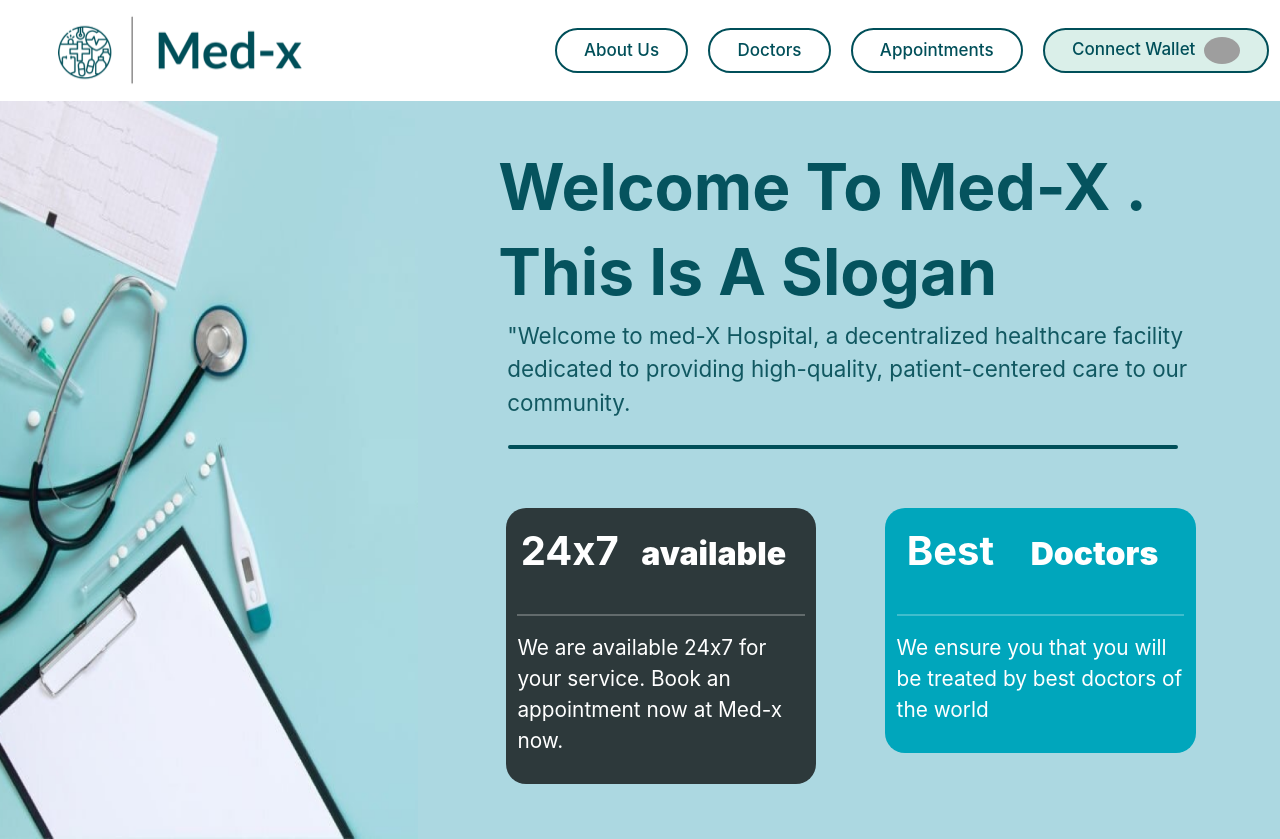
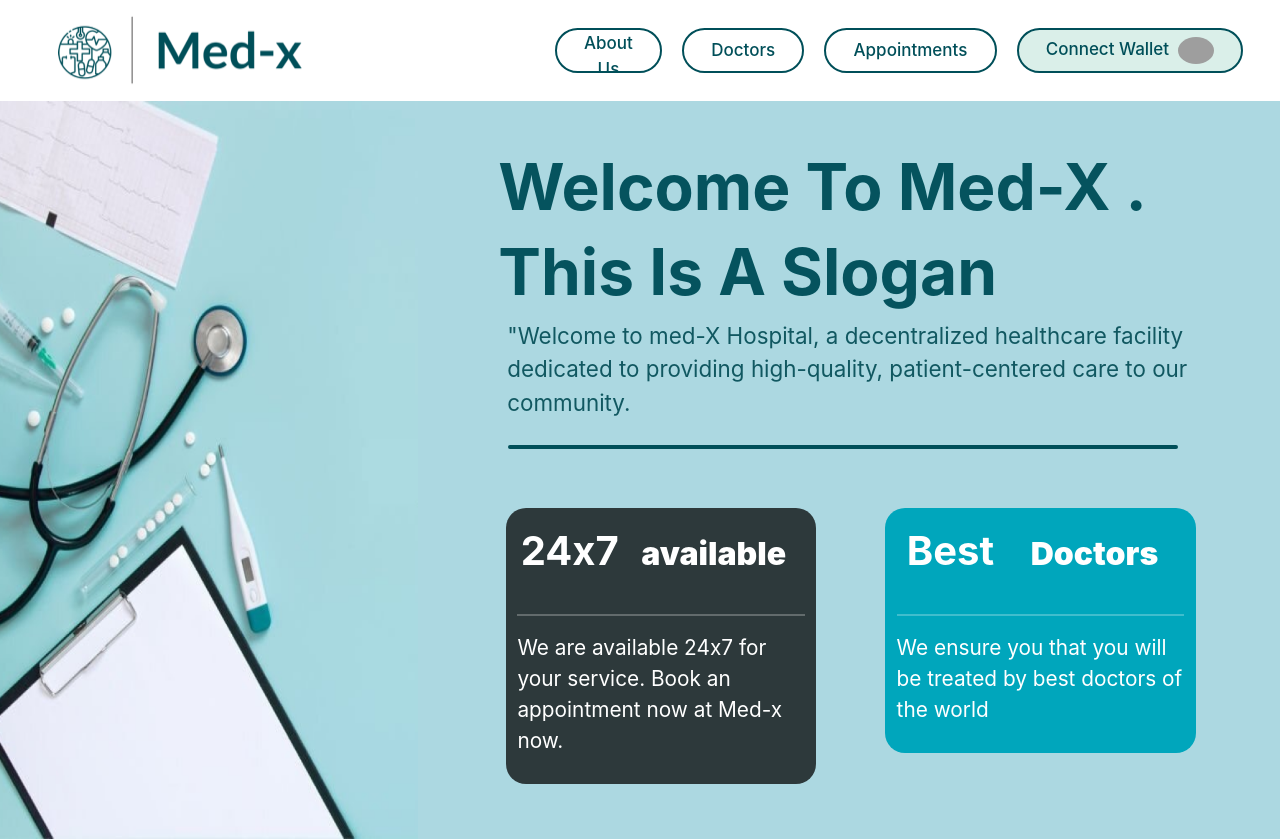
Before and after one commit to Sud0-AP/Med-X-Homecoders, a React (Create React App) app: page / in a window 1280 px wide. Built offline with nearby package versions, Linux system fonts and the light colour scheme; grey boxes are pictures that could not be loaded.

Commit message:
Update Navbar.jsx

```diff
--- a/src/components/Navbar.jsx
+++ b/src/components/Navbar.jsx
@@ -1,17 +1,35 @@
 import React from "react";
-import './Navbar.css';
+import "./Navbar.css";
+import { Link } from "react-router-dom";
 
 function Navbar() {
   return (
     <div className="Navbar">
       <div className="left">
-        <img className="logo" src="./Med-x-1 1.png" alt="" />
+        <Link to="/">
+          <img className="logo" src="./Med-x-1 1.png" alt="" />
+        </Link>
       </div>
       <div className="right">
-        <button className="about_us">About Us</button>
-        <button className="Register">Doctors</button>
-        <button className="appointments">Appointments</button>
-        <button className="connect_wallet">Connect Wallet <img src="https://cdn.pixabay.com/photo/2015/10/05/22/37/blank-profile-picture-973460__480.png" className="wallet_pic" alt="" /></button>
+        <Link to="/aboutus">
+          <button className="about_us">About Us</button>
+        </Link>
+        <Link to="/doctors">
+          <button className="Register">Doctors</button>
+        </Link>
+        <Link to="/appointments">
+          <button className="appointments">Appointments</button>
+        </Link>
+        <button className="connect_wallet">
+          Connect Wallet{" "}
+          <Link to="/userprofile">
+            <img
+              src="https://cdn.pixabay.com/photo/2015/10/05/22/37/blank-profile-picture-973460__480.png"
+              className="wallet_pic"
+              alt=""
+            />
+          </Link>
+        </button>
       </div>
     </div>
   );
```
